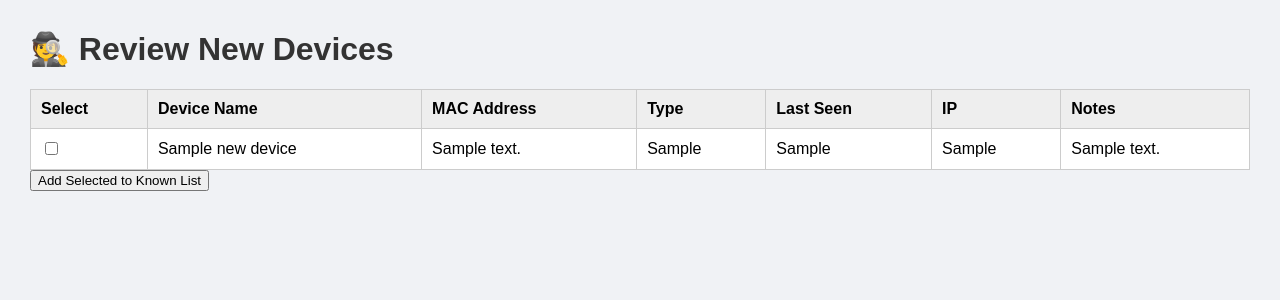
After one commit to extremealexv/Netureon, a Flask app: page /review in a window 1280 px wide. The commit adds this page. Shown: the top 300 px of the page. Run offline with Flask 3, Linux system fonts and the light colour scheme; a database or web service that is not in the repository returns one stand-in record (values such as "Sample title"); some libraries are stand-ins or nearby versions.

Commit message:
added review page to webui

```diff
--- a/webui/app.py
+++ b/webui/app.py
@@ -1,4 +1,4 @@
-from flask import Flask, render_template
+from flask import Flask, render_template, request, redirect, url_for
 import psycopg2
 import os
 from dotenv import load_dotenv
@@ -33,3 +33,48 @@ def main_page():
 
 if __name__ == '__main__':
     app.run(host='0.0.0.0', port=5000, debug=True)
+
+
+
+@app.route('/review')
+def review_page():
+    conn = psycopg2.connect(**DB_CONFIG)
+    cur = conn.cursor()
+
+    cur.execute("""
+        SELECT device_name, mac_address, device_type, last_seen, last_ip, notes
+        FROM new_devices
+        ORDER BY last_seen DESC
+    """)
+    new_devices = cur.fetchall()
+
+    cur.close()
+    conn.close()
+
+    return render_template('review.html', new_devices=new_devices)
+
+
+@app.route('/add_known', methods=['POST'])
+def add_to_known():
+    selected = request.form.getlist('selected')
+
+    if not selected:
+        return redirect(url_for('review_page'))
+
+    conn = psycopg2.connect(**DB_CONFIG)
+    cur = conn.cursor()
+
+    for mac in selected:
+        cur.execute("""
+            INSERT INTO known_devices (device_name, mac_address, device_type, last_seen, last_ip, notes)
+            SELECT device_name, mac_address, device_type, last_seen, last_ip, notes
+            FROM new_devices
+            WHERE mac_address = %s
+        """, (mac,))
+        cur.execute("DELETE FROM new_devices WHERE mac_address = %s", (mac,))
+
+    conn.commit()
+    cur.close()
+    conn.close()
+
+    return redirect(url_for('main_page'))
--- a/webui/static/style.css
+++ b/webui/static/style.css
@@ -23,3 +23,18 @@ th, td {
 th {
     background-color: #eee;
 }
+
+nav {
+    margin-bottom: 20px;
+}
+
+nav a {
+    font-weight: bold;
+    color: #0077cc;
+    text-decoration: none;
+    margin-right: 15px;
+}
+
+nav a:hover {
+    text-decoration: underline;
+}
--- a/webui/templates/main.html
+++ b/webui/templates/main.html
@@ -7,6 +7,9 @@
 </head>
 <body>
     <h1>🔐 Known Devices on Network</h1>
+    <nav>
+        <a href="/review">🕵️ Review New Devices</a>
+    </nav>
     <table>
         <tr>
             <th>Device Name</th>
--- /dev/null
+++ b/webui/templates/review.html
@@ -0,0 +1,36 @@
+<!DOCTYPE html>
+<html lang="en">
+<head>
+    <meta charset="UTF-8">
+    <title>Review New Devices</title>
+    <link rel="stylesheet" href="/static/style.css">
+</head>
+<body>
+    <h1>🕵️ Review New Devices</h1>
+    <form method="POST" action="/add_known">
+        <table>
+            <tr>
+                <th>Select</th>
+                <th>Device Name</th>
+                <th>MAC Address</th>
+                <th>Type</th>
+                <th>Last Seen</th>
+                <th>IP</th>
+                <th>Notes</th>
+            </tr>
+            {% for device in new_devices %}
+            <tr>
+                <td><input type="checkbox" name="selected" value="{{ device[1] }}"></td>
+                <td>{{ device[0] }}</td>
+                <td>{{ device[1] }}</td>
+                <td>{{ device[2] }}</td>
+                <td>{{ device[3] }}</td>
+                <td>{{ device[4] }}</td>
+                <td>{{ device[5] }}</td>
+            </tr>
+            {% endfor %}
+        </table>
+        <button type="submit">Add Selected to Known List</button>
+    </form>
+</body>
+</html>
```
